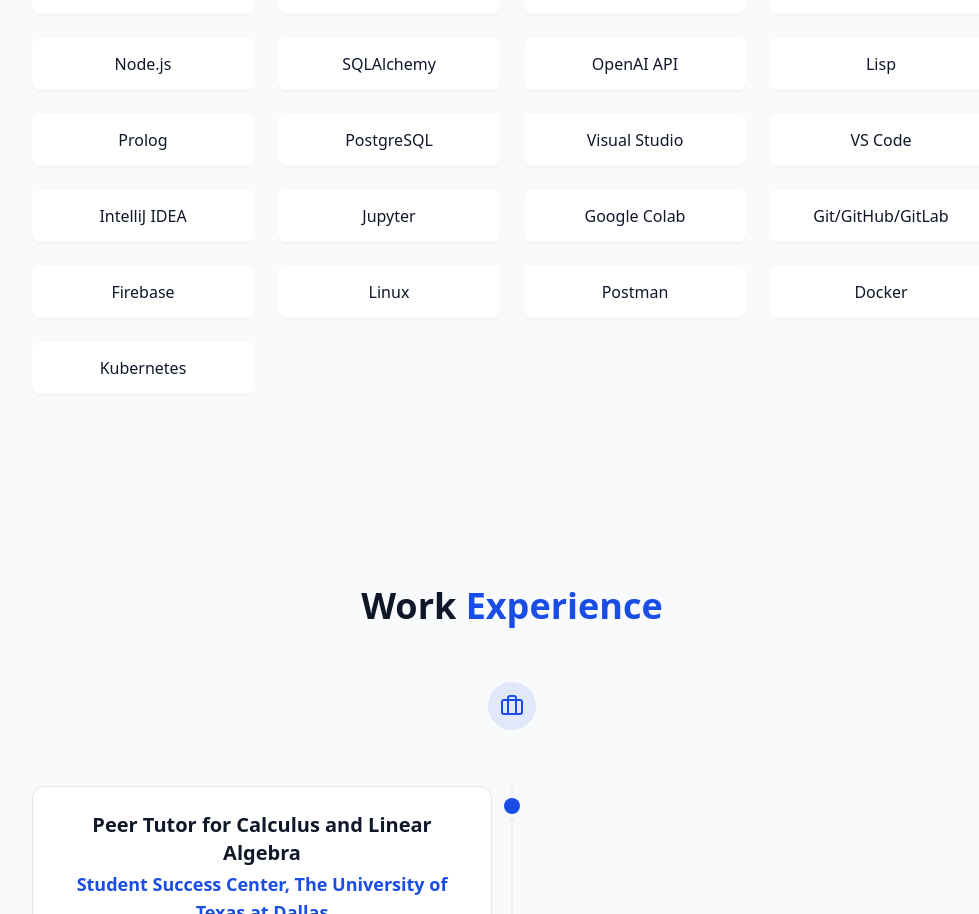
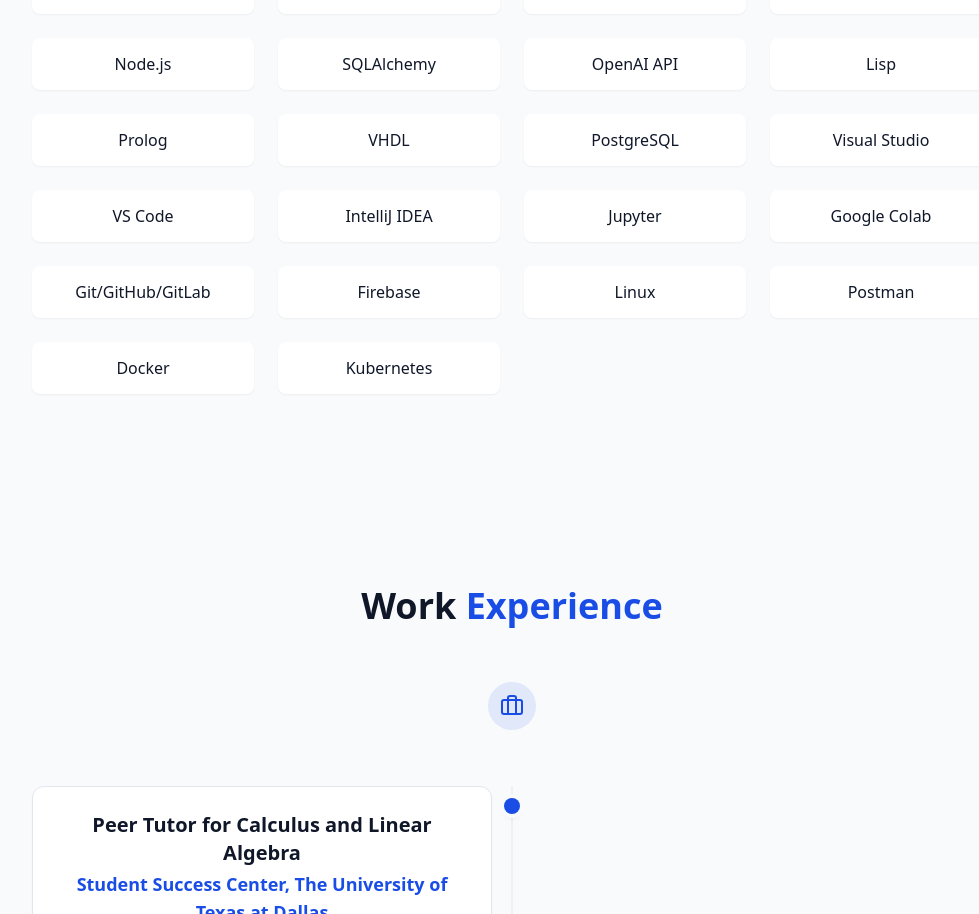
Before and after one commit to seeyannewaz/Portfolio, a React (Vite) app: page / in a window 1280 px wide. Shown: the part 3006-3920 px from the top of the page, without its empty margins (128-1107 px from the left). Built offline with nearby package versions, Linux system fonts and the light colour scheme.

Commit message:
Added Skills

```diff
--- a/src/components/SkillsSection.jsx
+++ b/src/components/SkillsSection.jsx
@@ -30,6 +30,7 @@ const skills = [
   { name: "OpenAI API", category: "backend" },
   { name: "Lisp", category: "backend" },
   { name: "Prolog", category: "backend" },
+  { name: "VHDL", category: "backend" },
 
   // Tools
    { name: "PostgreSQL", category: "tools" },
```
